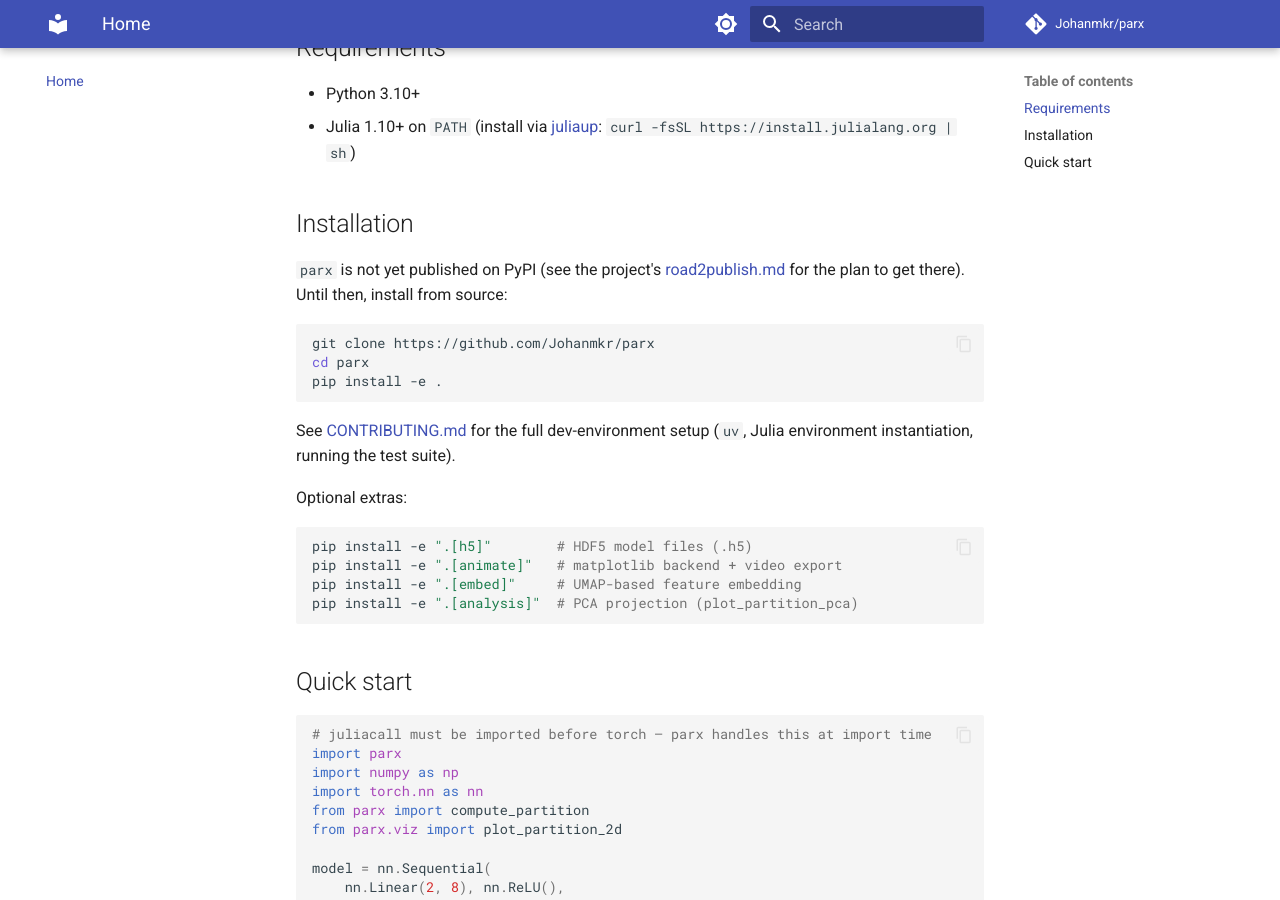
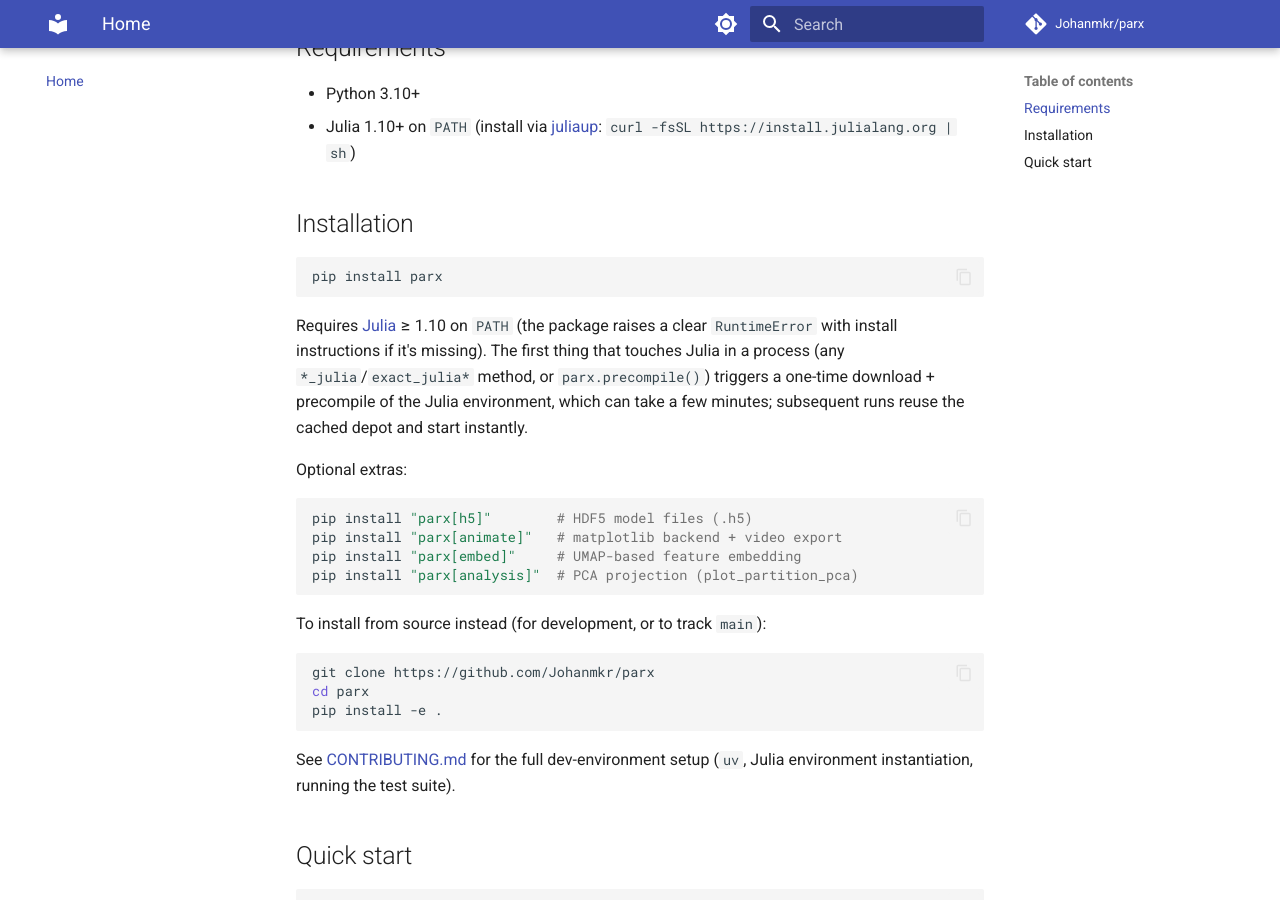
Before and after one commit to Johanmkr/parx, an MkDocs documentation site: the page built from docs/index.md, in a window 1280 px wide and 900 px high, scrolled down 851 px. Built offline with MkDocs 1.6.1 and Material for MkDocs 9.7.7, drawn with Linux system fonts in a browser that asks for light colours; comment, search, counter and statistics services are not loaded.

````diff
--- a/docs/index.md
+++ b/docs/index.md
@@ -24,7 +24,22 @@
 
 ## Installation
 
-`parx` is not yet published on PyPI (see the project's [road2publish.md](https://github.com/Johanmkr/parx/blob/main/road2publish.md) for the plan to get there). Until then, install from source:
+```bash
+pip install parx
+```
+
+Requires [Julia](https://julialang.org/) ≥ 1.10 on `PATH` (the package raises a clear `RuntimeError` with install instructions if it's missing). The first thing that touches Julia in a process (any `*_julia`/`exact_julia*` method, or `parx.precompile()`) triggers a one-time download + precompile of the Julia environment, which can take a few minutes; subsequent runs reuse the cached depot and start instantly.
+
+Optional extras:
+
+```bash
+pip install "parx[h5]"        # HDF5 model files (.h5)
+pip install "parx[animate]"   # matplotlib backend + video export
+pip install "parx[embed]"     # UMAP-based feature embedding
+pip install "parx[analysis]"  # PCA projection (plot_partition_pca)
+```
+
+To install from source instead (for development, or to track `main`):
 
 ```bash
 git clone https://github.com/Johanmkr/parx
@@ -33,15 +48,6 @@
 ```
 
 See [CONTRIBUTING.md](https://github.com/Johanmkr/parx/blob/main/CONTRIBUTING.md) for the full dev-environment setup (`uv`, Julia environment instantiation, running the test suite).
-
-Optional extras:
-
-```bash
-pip install -e ".[h5]"        # HDF5 model files (.h5)
-pip install -e ".[animate]"   # matplotlib backend + video export
-pip install -e ".[embed]"     # UMAP-based feature embedding
-pip install -e ".[analysis]"  # PCA projection (plot_partition_pca)
-```
 
 ## Quick start
 
````
Also changed, not shown: 1 other file.
